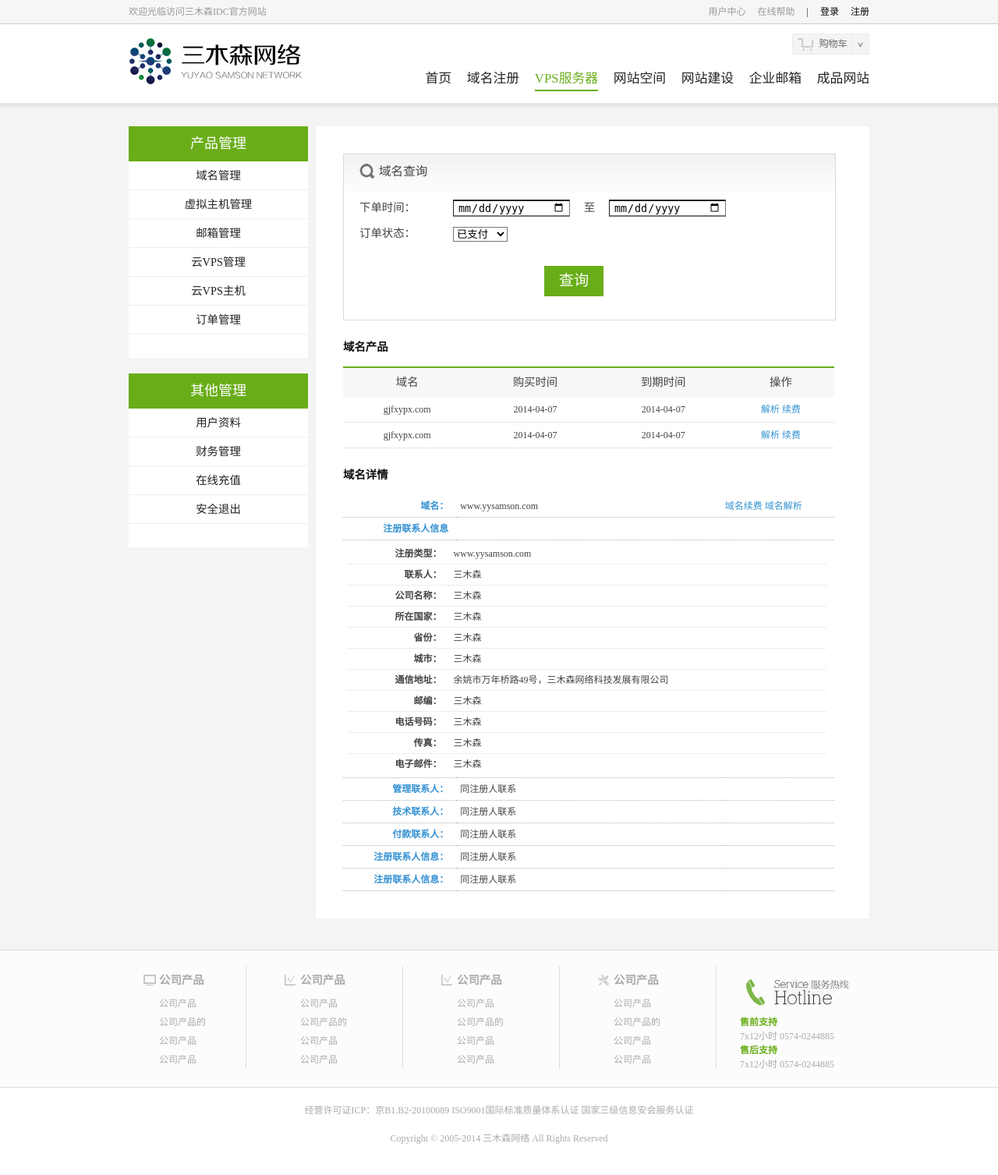
After one commit to yysamson/idc-html, a PHP site: page /yumingguanli.php in a window 1280 px wide. The commit adds this page. Shown: the whole page at 78% size. Run offline with PHP 8.4, Linux system fonts and the light colour scheme.

Commit message:
域名管理页面

```diff
--- a/css/layout.css
+++ b/css/layout.css
@@ -662,3 +662,24 @@
     line-height: 2em;
     font-size: 1.2em;
 }
+.yumingxiangqing-tr tr{
+    border-bottom: dotted 1px #a3b5c7;
+
+}
+.yumingxiangqing-td{
+    text-align: right;
+    height: 20px;
+    font-weight: 900;
+}
+.yumingxiangqing-td1{
+    text-align: left;
+    height: 20px;
+}
+
+.yuming-td2 tr{
+    border-bottom: 1px #ededed solid;
+
+}
+.yuming-td2 tr td{
+    height: 1.5em;
+}
--- a/daohang.php
+++ b/daohang.php
@@ -12,6 +12,7 @@
             <li><a href="user-ziliao.php" target="_blank">个人资料</a></li>
             <li><a href="dingdanguanli.php" target="_blank">订单管理</a></li>
             <li><a href="shenqing.php" target="_blank">申请成为代理</a></li>
+            <li><a href="yumingguanli.php" target="_blank">域名订单管理</a></li>
         </ul>
     </div>
 <?php include 'footer.php' ?>
--- a/dingdanguanli.php
+++ b/dingdanguanli.php
@@ -29,8 +29,8 @@
                <div class="span-16 chaxun-jg-1">
                    <span class="sousuo icon icon-sousuo span-14 last">订单查询</span>
                    <span class="span-14 last xiadan-time">
-                       <span class="span-2">下单时间：</span>
-                       <span class="span-9">
+                       <span class="span-3">下单时间：</span>
+                       <span class="span-9 last">
                            <form>
                            <span class="span-4">
                                <input class="span-4" type="date" name="date">
@@ -44,7 +44,7 @@
                        </span>
                    </span>
                    <span class="span-14 last dingdanzhuangtai">
-                       <span class="span-2">订单状态：</span>
+                       <span class="span-3">订单状态：</span>
                        <select class="span-2 last">
                            <option>已支付</option>
                            <option>未支付</option>
--- /dev/null
+++ b/yumingguanli.php
@@ -0,0 +1,189 @@
+<?php include 'header.php' ?>
+<div class="container">
+    <div class="span-6">
+        <aside class="span-6">
+            <ul class="side-menu-1">
+                <li class="header">产品管理</li>
+                <li><a>域名管理</a></li>
+                <li><a>虚拟主机管理</a></li>
+                <li><a>邮箱管理</a></li>
+                <li><a>云VPS管理</a></li>
+                <li><a>云VPS主机</a></li>
+                <li><a>订单管理</a></li>
+            </ul>
+        </aside>
+        <aside class="span-6">
+            <ul class="side-menu-1">
+                <li class="header">其他管理</li>
+                <li><a>用户资料</a></li>
+                <li><a>财务管理</a></li>
+                <li><a>在线充值</a></li>
+                <li><a>安全退出</a></li>
+            </ul>
+        </aside>
+    </div>
+
+    <main class="span-18 last">
+        <div class="dingdanchaxun">
+            <div class="chaxun-jg span-16 last">
+                <div class="span-16 chaxun-jg-1">
+                    <span class="sousuo icon icon-sousuo span-14 last">域名查询</span>
+                   <span class="span-14 last xiadan-time">
+                       <span class="span-3">下单时间：</span>
+                       <span class="span-9">
+                           <form>
+                           <span class="span-4">
+                               <input class="span-4" type="date" name="date">
+
+                           </span>
+                               <span class="span-1"style="text-align: center">至</span>
+                           <span class="span-4 last">
+                               <input class="span-4" type="date" name="date">
+                           </span>
+                           </form>
+                       </span>
+                   </span>
+                   <span class="span-14 last dingdanzhuangtai">
+                       <span class="span-3">订单状态：</span>
+                       <select class="span-2 last">
+                           <option>已支付</option>
+                           <option>未支付</option>
+                           <option>已支付</option>
+                           <option>未支付</option>
+                       </select>
+                   </span>
+                    <span class="dingdan-chaxun span-14"><a class="btn">查询</a></span>
+                </div>
+            </div>
+
+            <div class="yuming-cp span-16 last">
+                <div class="span-16 yuming-cp1 bg-cl-white last">
+                    <h2>域名产品</h2>
+                    <div class="span-16">
+                        <table width="100%" id="mytab" class="mail-peizhi-tr">
+                            <thead class="user-yuming">
+                            <th width="15%">域名</th>
+                            <th width="15%">购买时间</th>
+                            <th width="15%">到期时间</th>
+                            <th width="12%">操作</th>
+                            <tr>
+                                <td>gjfxypx.com </td>
+                                <td>2014-04-07</td>
+                                <td>2014-04-07</td>
+                                <td><a class="cl-blue-light">解析</a><a class="cl-blue-light">  续费</a></td>
+                            </tr>
+                            <tr>
+
+                                <td>gjfxypx.com </td>
+                                <td>2014-04-07</td>
+                                <td>2014-04-07</td>
+                                <td><a class="cl-blue-light">解析</a><a class="cl-blue-light">  续费</a></td>
+                            </tr>
+                        </table>
+                    </div>
+                </div>
+
+                <div class="span-16 yuming-cp1 bg-cl-white last">
+                    <h2>域名详情</h2>
+                    <div class="span-16 last">
+                        <table width="100%" cellspacing="0" class="yumingxiangqing-tr" id="mytab">
+                            <thead>
+                            <tr>
+                                <td width="20%" class="cl-blue-light yumingxiangqing-td">域名：</td>
+                                <td width="50%" class="yumingxiangqing-td1">www.yysamson.com</td>
+                                <td width="20%" class="yumingxiangqing-td1">
+                                     <a class="cl-blue-light">域名续费</a>  <a class="cl-blue-light">域名解析</a>
+                                </td>
+                            </tr>
+                            <tr>
+                                <td  class="cl-blue-light yumingxiangqing-td">注册联系人信息</td>
+                                <td class="yumingxiangqing-td1"></td>
+                                <td class="yumingxiangqing-td1"></td>
+                            </tr>
+                            <tr>
+                                <td colspan="3">
+                                    <table width="100%" id="mytab" border="1" class="yuming-td2">
+                                        <thead>
+                                        <td width="20%" class="yumingxiangqing-td">注册类型：</td>
+                                        <td width="80%" class="yumingxiangqing-td1">www.yysamson.com</td>
+                                        </tr>
+                                        <tr>
+                                            <td class="yumingxiangqing-td">联系人：</td>
+                                            <td class="yumingxiangqing-td1">三木森</td>
+                                        </tr>
+                                        <tr>
+                                            <td class="yumingxiangqing-td">公司名称：</td>
+                                            <td class="yumingxiangqing-td1">三木森</td>
+                                        </tr>
+                                        <tr>
+                                            <td class="yumingxiangqing-td">所在国家：</td>
+                                            <td class="yumingxiangqing-td1">三木森</td>
+                                        </tr>
+                                        <tr>
+                                            <td class="yumingxiangqing-td">省份：</td>
+                                            <td class="yumingxiangqing-td1">三木森</td>
+                                        </tr>
+                                        <tr>
+                                            <td class="yumingxiangqing-td">城市：</td>
+                                            <td class="yumingxiangqing-td1">三木森</td>
+                                        </tr>
+                                        <tr>
+                                            <td class="yumingxiangqing-td">通信地址：</td>
+                                            <td class="yumingxiangqing-td1">余姚市万年桥路49号，三木森网络科技发展有限公司</td>
+                                        </tr>
+                                        <tr>
+                                            <td class="yumingxiangqing-td">邮编：</td>
+                                            <td class="yumingxiangqing-td1">三木森</td>
+                                        </tr>
+                                        <tr>
+                                            <td class="yumingxiangqing-td">电话号码：</td>
+                                            <td class="yumingxiangqing-td1">三木森</td>
+                                        </tr>
+                                        <tr>
+                                            <td class="yumingxiangqing-td">传真：</td>
+                                            <td class="yumingxiangqing-td1">三木森</td>
+                                        </tr>
+                                        <tr style="border: 0">
+                                            <td class="yumingxiangqing-td">电子邮件：</td>
+                                            <td class="yumingxiangqing-td1">三木森</td>
+                                        </tr>
+                                    </table>
+
+                                </td>
+                            </tr>
+                            <tr>
+                                <td  class="cl-blue-light yumingxiangqing-td">管理联系人：</td>
+                                <td class="yumingxiangqing-td1">同注册人联系</td>
+                                <td class="yumingxiangqing-td1">&nbsp;</td>
+                            </tr>
+                            <tr>
+                                <td  class="cl-blue-light yumingxiangqing-td">技术联系人：</td>
+                                <td class="yumingxiangqing-td1">同注册人联系</td>
+                                <td class="yumingxiangqing-td1">&nbsp;</td>
+                            </tr>
+                            <tr>
+                                <td  class="cl-blue-light yumingxiangqing-td">付款联系人：</td>
+                                <td class="yumingxiangqing-td1">同注册人联系</td>
+                                <td class="yumingxiangqing-td1">&nbsp;</td>
+                            </tr>
+                            <tr>
+                                <td  class="cl-blue-light yumingxiangqing-td">注册联系人信息：</td>
+                                <td class="yumingxiangqing-td1">同注册人联系</td>
+                                <td class="yumingxiangqing-td1">&nbsp;</td>
+                            </tr>
+                            <tr>
+                                <td  class="cl-blue-light yumingxiangqing-td">注册联系人信息：</td>
+                                <td class="yumingxiangqing-td1">同注册人联系</td>
+                                <td class="yumingxiangqing-td1">&nbsp;</td>
+                            </tr>
+                        </table>
+                    </div>
+                </div>
+            </div>
+
+        </div>
+
+
+    </main>
+</div>
+<?php include 'footer.php' ?>
```
